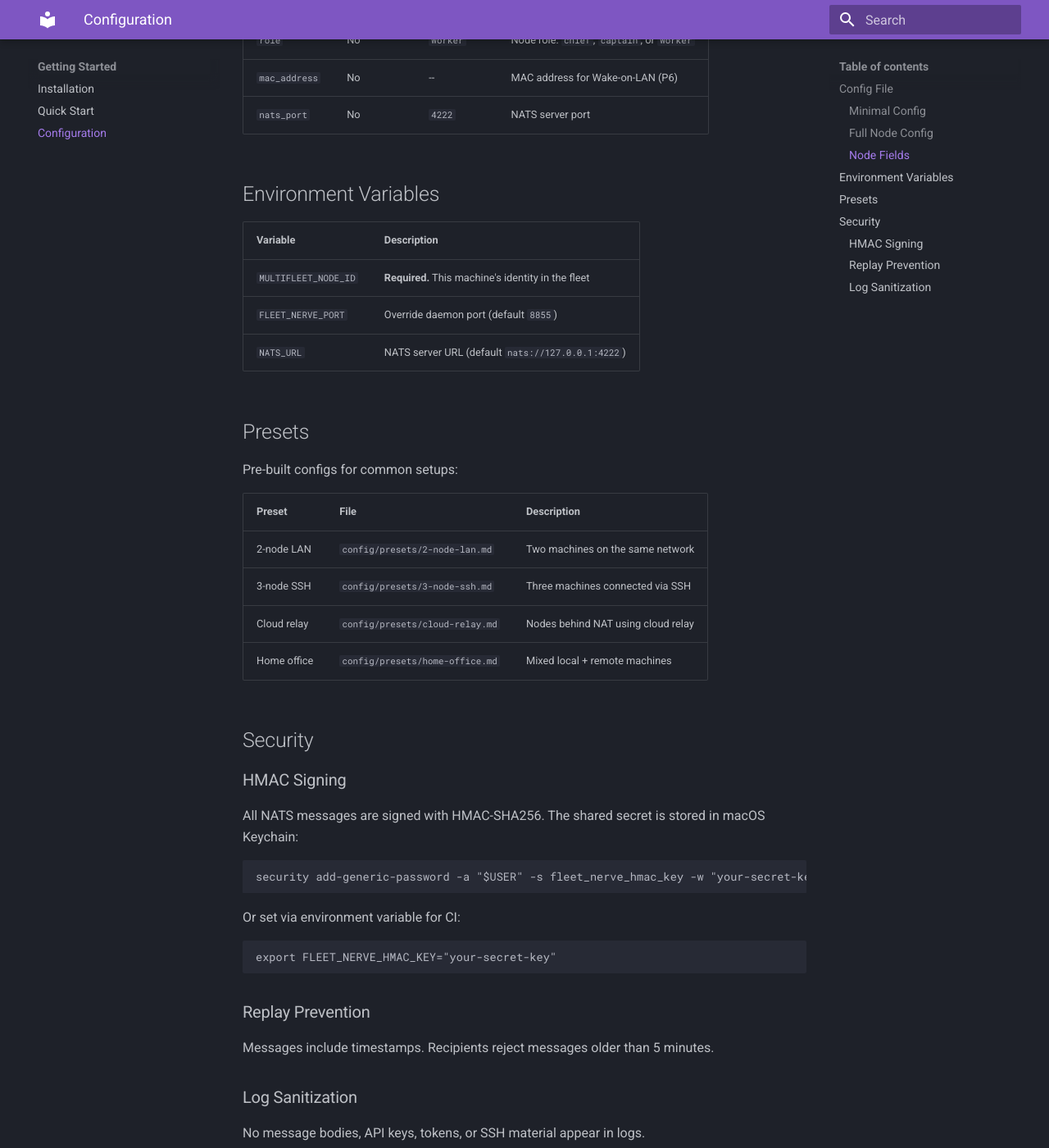
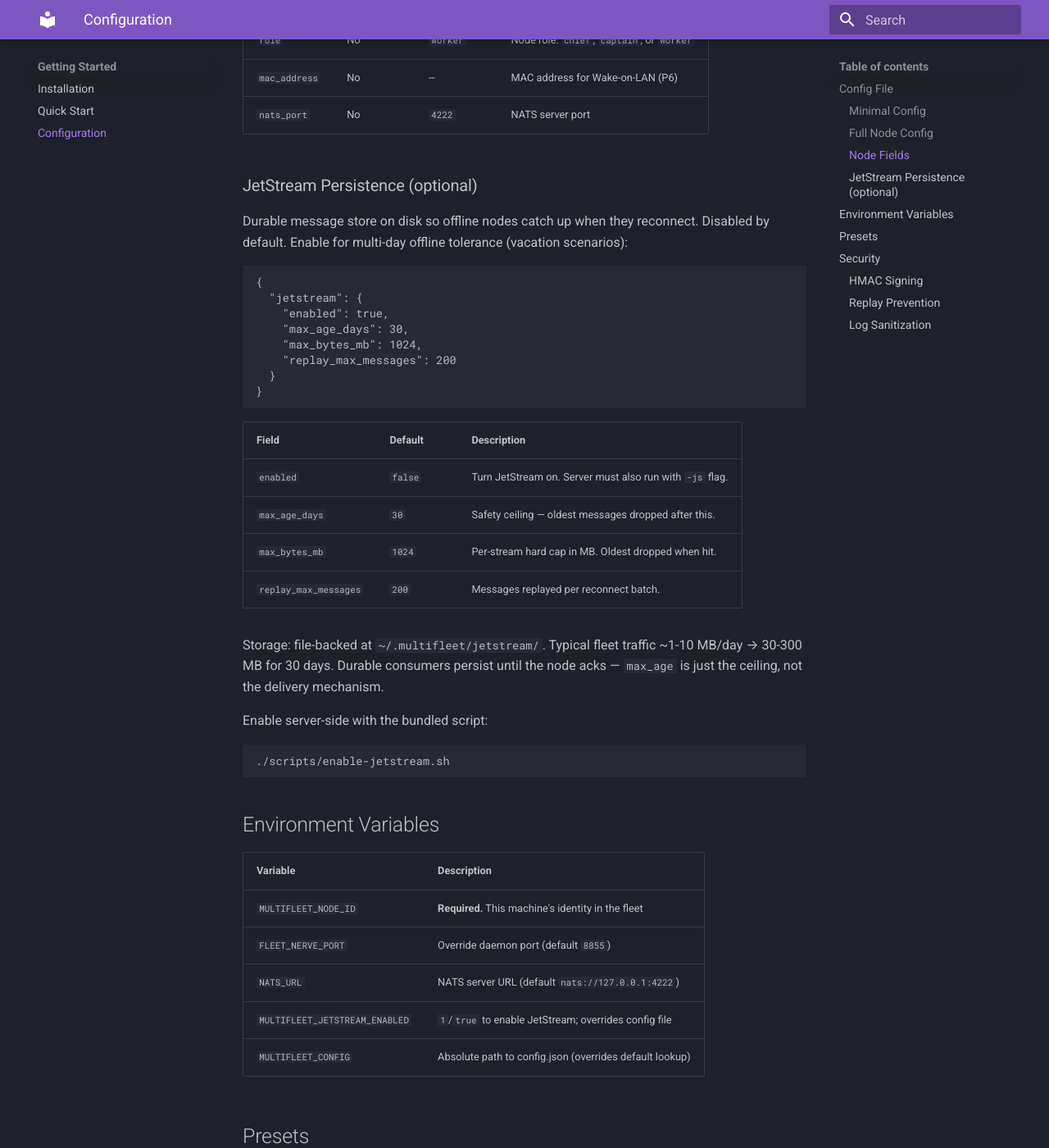
Before and after one commit to supportersimulator/multi-fleet, an MkDocs documentation site: the page built from docs/getting-started/config.md, in a window 1280 px wide and 1400 px high, scrolled down 1275 px. Shown: the whole window at 82% size. Built offline with MkDocs 1.6.1 and Material for MkDocs 9.7.7, drawn with Linux system fonts in a browser that asks for light colours.

Commit message:
feat(jetstream): bump defaults 7d/100MB → 30d/1GB for vacation tolerance
Offline-node catchup was capped at 7 days; extending to 30d lets a single
operator return from 3+ week vacation with zero message loss. Disk cost
trivial: ~1-10 MB/day fleet traffic × 30 days = 30-300 MB. Safety cap
raised to 1 GB/stream. Durable consumers already implement "persist until
ack" — max_age is just the ceiling, not delivery mechanism.

- DEFAULT_MAX_AGE_DAYS 7 → 30
- DEFAULT_MAX_BYTES_MB 100 → 1024
- docs/getting-started/config.md: JetStream config block + env vars

All 26 jetstream tests pass (defaults computed from constants).

Co-Authored-By: Claude Opus 4.7 (1M context) <noreply@anthropic.com>

````diff
--- a/docs/getting-started/config.md
+++ b/docs/getting-started/config.md
@@ -53,6 +53,38 @@ cp config/config.template.json .multifleet/config.json
 | `mac_address` | No | -- | MAC address for Wake-on-LAN (P6) |
 | `nats_port` | No | `4222` | NATS server port |
 
+### JetStream Persistence (optional)
+
+Durable message store on disk so offline nodes catch up when they reconnect.
+Disabled by default. Enable for multi-day offline tolerance (vacation scenarios):
+
+```json
+{
+  "jetstream": {
+    "enabled": true,
+    "max_age_days": 30,
+    "max_bytes_mb": 1024,
+    "replay_max_messages": 200
+  }
+}
+```
+
+| Field | Default | Description |
+|-------|---------|-------------|
+| `enabled` | `false` | Turn JetStream on. Server must also run with `-js` flag. |
+| `max_age_days` | `30` | Safety ceiling — oldest messages dropped after this. |
+| `max_bytes_mb` | `1024` | Per-stream hard cap in MB. Oldest dropped when hit. |
+| `replay_max_messages` | `200` | Messages replayed per reconnect batch. |
+
+Storage: file-backed at `~/.multifleet/jetstream/`. Typical fleet traffic
+~1-10 MB/day → 30-300 MB for 30 days. Durable consumers persist until the
+node acks — `max_age` is just the ceiling, not the delivery mechanism.
+
+Enable server-side with the bundled script:
+```bash
+./scripts/enable-jetstream.sh
+```
+
 ## Environment Variables
 
 | Variable | Description |
@@ -60,6 +92,8 @@ cp config/config.template.json .multifleet/config.json
 | `MULTIFLEET_NODE_ID` | **Required.** This machine's identity in the fleet |
 | `FLEET_NERVE_PORT` | Override daemon port (default `8855`) |
 | `NATS_URL` | NATS server URL (default `nats://127.0.0.1:4222`) |
+| `MULTIFLEET_JETSTREAM_ENABLED` | `1`/`true` to enable JetStream; overrides config file |
+| `MULTIFLEET_CONFIG` | Absolute path to config.json (overrides default lookup) |
 
 ## Presets
 
````
Also changed, not shown: 1 other file.
